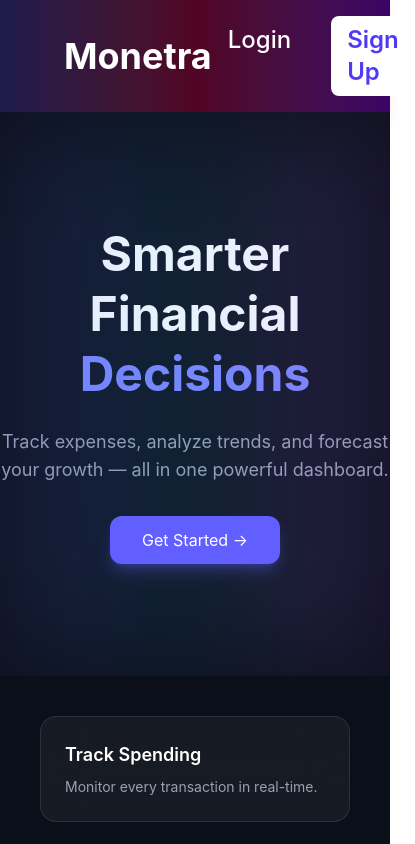
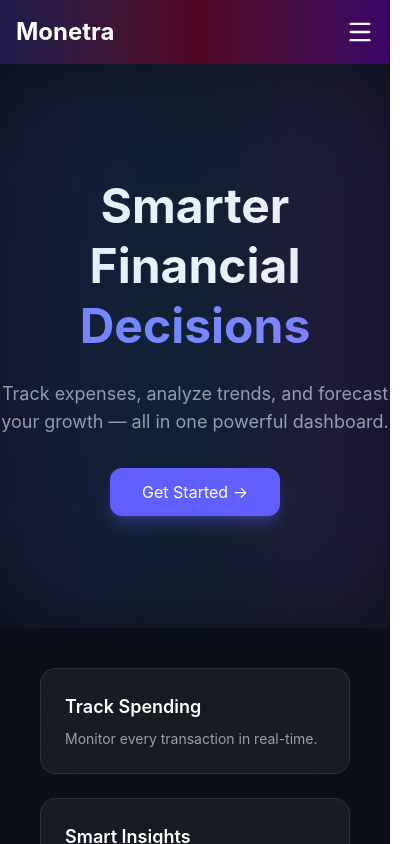
Before and after one commit to abdulhaseeb0666/finance-management, a Next.js app: page / in a window 390 px wide. Shown: the top 844 px of the page, 415 px wide, since content can reach past the window. Built offline with nearby package versions, Linux system fonts and the light colour scheme.

Commit message:
On branch master Your branch is up to date with 'origin/master'.
Changes to be committed:
	modified:   app/components/Navbar.tsx

```diff
--- a/app/components/Navbar.tsx
+++ b/app/components/Navbar.tsx
@@ -1,30 +1,64 @@
+"use client";
+
+import { useState } from "react";
+import {Menu , X} from "lucide-react";
+
+
 const Navbar = () => {
+
+  const [isOpen, setIsOpen] = useState(false);
+
   return (
 <nav className="w-full bg-linear-to-r from-indigo-950 via-pink-950 to-purple-950 shadow-lg">
-  <div className="max-w-7xl mx-auto px-6 py-4 flex justify-between items-center">
+      <div className="max-w-7xl mx-auto px-4 sm:px-6 py-4 flex justify-between items-center">
 
-    {/* Logo / Website Name */}
-    <div className="text-white ml-10 text-4xl font-bold cursor-pointer hover:scale-105 transition-transform">
+        {/* Logo */}
+        <div className="text-white text-2xl sm:text-3xl md:text-4xl font-bold cursor-pointer hover:scale-105 transition-transform">
           Monetra
         </div>
 
-    {/* Links */}
-    <div className="flex gap-6">
+        {/* Desktop Links */}
+        <div className="hidden md:flex gap-6">
           <a
             href="/login"
-        className="text-white text-2xl font-medium px-4 py-2 rounded-lg hover:bg-white/20 transition"
+            className="text-white text-lg md:text-xl font-medium px-4 py-2 rounded-lg hover:bg-white/20 transition"
           >
             Login
           </a>
           <a
             href="/signup"
-        className="bg-white text-2xl text-indigo-600 font-semibold px-4 py-2 rounded-lg hover:bg-white/90 hover:text-indigo-700 transition"
+            className="bg-white text-lg md:text-xl text-indigo-600 font-semibold px-4 py-2 rounded-lg hover:bg-white/90 hover:text-indigo-700 transition"
           >
             Sign Up
           </a>
         </div>
 
+        {/* Mobile Button */}
+        <button
+          onClick={() => setIsOpen(!isOpen)}
+          className="md:hidden text-white"
+        >
+          {isOpen ? <X size={28} /> : <Menu size={28} />}
+        </button>
       </div>
+
+      {/* Mobile Menu */}
+      {isOpen && (
+        <div className="md:hidden px-6 pb-4 flex flex-col gap-4 bg-indigo-950/95 backdrop-blur-md">
+          <a
+            href="/login"
+            className="text-white text-lg font-medium px-4 py-2 rounded-lg hover:bg-white/20 transition"
+          >
+            Login
+          </a>
+          <a
+            href="/signup"
+            className="bg-white text-indigo-600 text-lg font-semibold px-4 py-2 rounded-lg hover:bg-white/90 hover:text-indigo-700 transition"
+          >
+            Sign Up
+          </a>
+        </div>
+      )}
     </nav>
   )
 }
```
Lines whose indentation alone changed are shown as unchanged.
